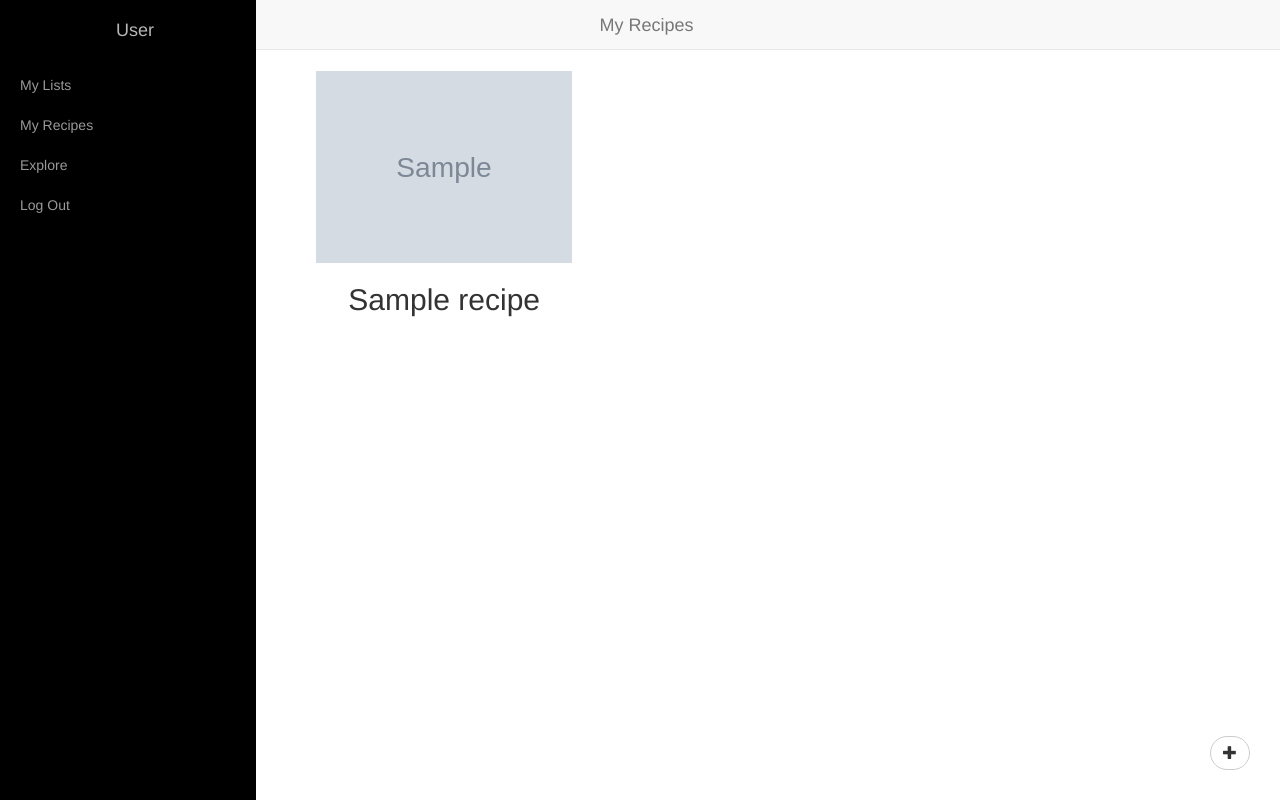
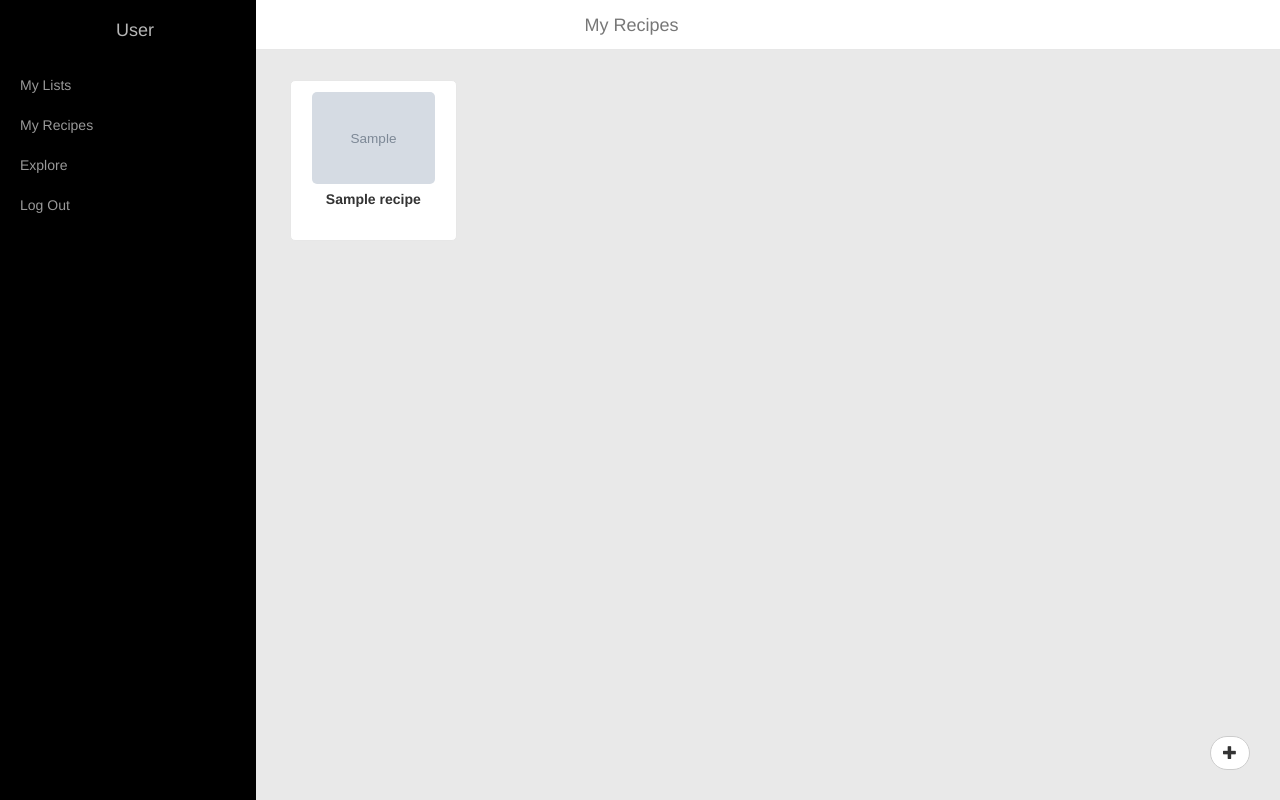
Before and after one commit to markmatney/My-Meal-Manager, a PHP site: page /my_recipes.php in a window 1280 px wide. Run offline with PHP 8.4, Linux system fonts and the light colour scheme; the visitor is signed in with stand-in values (Sample User, id 1); tables that the repository leaves empty hold one stand-in row (values such as "Sample post"); grey boxes marked "Sample" are stand-in pictures.

Commit message:
recipes page/search implemented; todo: use recipe

```diff
--- a/web/css/lists.css
+++ b/web/css/lists.css
@@ -1,6 +1,7 @@
 html,
 body {
     height: 100%;
+    	background-color: #E9E9E9;
 }
 ul {
 	list-style-type: none;
@@ -20,7 +21,7 @@ ul {
 	overflow: scroll;
 	height: 100vh;
 	padding: 30px;
-	border-right: 10px solid white;
+	border-right: 10px solid #E9E9E9;
 	background-color: #F7EE78;
 	margin-bottom: 20px;
 }
--- a/web/css/menu.css
+++ b/web/css/menu.css
@@ -21,6 +21,7 @@
 }
 .navbar {
     z-index: 99;
+    background-color: #FFFFFF;
 }
 #wrapper {
     padding-left: 0;
--- a/web/css/recipes.css
+++ b/web/css/recipes.css
@@ -1,3 +1,6 @@
+body{
+        background-color: #E9E9E9;
+}
 #bookmarked {
     padding-top: 70px;
     padding-left: 30px;
@@ -5,13 +8,22 @@
 }
 .description {
     text-align: center;
+    height: 50px;
+    margin-top: 5px;
 }
 a, a:hover{
     text-decoration: none;
     color: black;
 }
 .recipe-item {
-
+    margin: 10px;
+    padding-top: 10px;
+    background-color: #FFFFFF;
+    border: solid 1px #E7E7E7;
+    border-radius: 5px;
+}
+.container-fluid {
+    padding: 0px;
 }
 #recipe_popup {
     background-color: white;
@@ -29,15 +41,16 @@ a, a:hover{
     border: none;
 }
 .recipe-item img{
-    max-height: 200px;
     margin-right: auto;
     margin-left: auto;
+    border-radius: 5px;
+    max-height: 175px;
 }
 .popup_open {
     background-color: transparent;
     border: none;
+    width: 100%;
 }
-
 #image {
     width: 40%;
     float: left;
--- a/web/my_recipes.php
+++ b/web/my_recipes.php
@@ -58,16 +58,16 @@
                 $max = sizeof($recipe_list);
                 if ($max != 0) {
                     $i = 0;
-                    while (($i < $max) && ($i <= 9)) {
+                    while ($i < $max) {
                         $recipe = json_decode($api->getRecipe($recipe_list[$i]));
-                        echo '<div class="col-md-4 recipe-item">';
+                        echo '<div class="col-md-2 recipe-item">';
                         echo '<button class="popup_open" onclick="open_popup(this);">';
                         echo '<div class="image">';
                         echo '<div class="container-fluid">';
                         echo '<img src="'.$recipe[2].'" class="img-responsive"/>';
                         echo '</div></div>';
                         echo '<div class="description">';
-                        echo '<h2>'.$recipe[0].'</h2>';
+                        echo '<strong>'.$recipe[0].'</strong>';
                         echo '</div></button></div>';
                         $i++;
                     }
@@ -78,8 +78,8 @@
                 }
             ?>
         </div>
-            <div id="recipe_popup">
-            </div>
+        <div id="recipe_popup" style="display:none;">
+        </div>
         <div id="add_content">
             <button class="btn btn-default" id="add_button"><span class="glyphicon glyphicon-plus"></span></button>
             <div id="add_recipe_popup">
@@ -135,7 +135,7 @@
             $('#add_recipe_popup').popup();
         });
         function open_popup(element) {
-            var recipe_name = element.getElementsByTagName("h2")[0].innerHTML;
+            var recipe_name = element.getElementsByTagName("strong")[0].innerHTML;
 
             $.ajax({
               method: "GET",
--- a/web/recipe.php
+++ b/web/recipe.php
@@ -30,10 +30,9 @@
     }
     echo '</div></div>';
 
-    echo '<div>Cooking Time: '.$time. '</div>';
-
-    echo '<div id="instr">';
+    echo '<div id="instr" style="clear:both;">';
     echo '<ol>';
+    echo '<p>Cooking Time: '.$time.'</p>';
     echo $instr;
     echo '</ol></div>';
 
```
Also changed, not shown: web/css/explore.css (+16 -3 lines), web/explore.php (+9 -9 lines), 2 other files.
